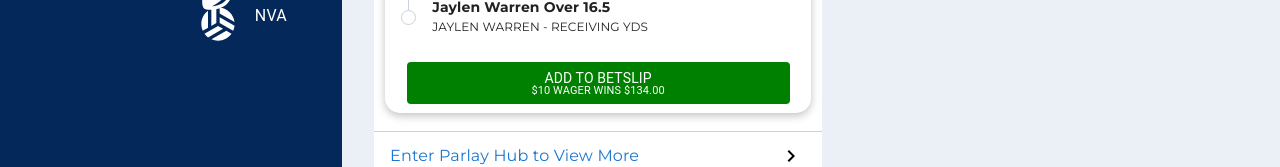
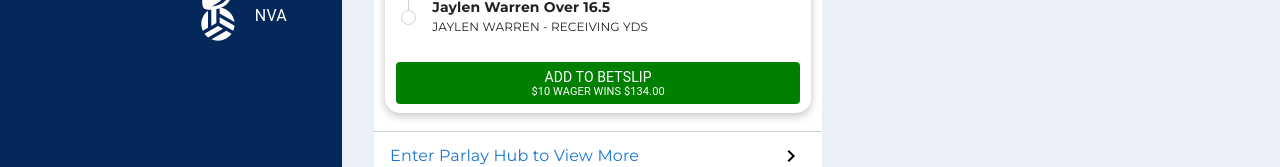
Before and after one commit to jamesdev4you/sportsbook, a React (Create React App) app: page / in a window 1280 px wide. Shown: the part 459-626 px from the top of the page. Built offline with nearby package versions, Linux system fonts and the light colour scheme.

Commit message:
button on parlay green

```diff
--- a/src/PageComponents/Home/betsComponents/parlay.js
+++ b/src/PageComponents/Home/betsComponents/parlay.js
@@ -386,7 +386,7 @@ const Parlay = () => {
             </Box>
             <Button
               sx={{
-                width: '90%',
+                width: '95%',
                 height: '3em',
                 margin: 'auto',
                 display: 'flex',
@@ -396,11 +396,11 @@ const Parlay = () => {
                 color: 'white',
                 backgroundColor: 'green',
                 '&:hover': {
-                  backgroundColor: 'green',
+                  backgroundColor: 'darkgreen',
                 },
               }}
             >
-              <Typography sx={{ lineHeight: '1em', fontSize: '14px' }}>
+              <Typography sx={{ lineHeight: '1.1em', fontSize: '14px' }}>
                 Add to Betslip
               </Typography>
               <Typography sx={{ lineHeight: '1em', fontSize: '11px' }}>
```
